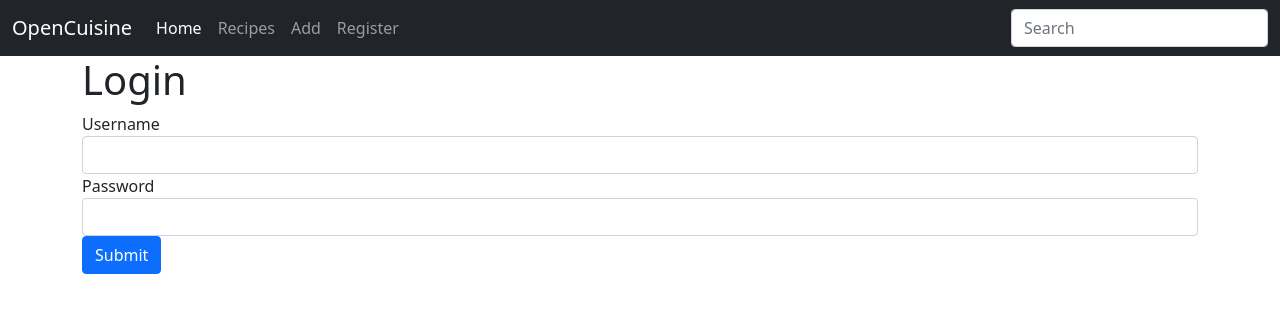
After one commit to alexmichaelkeith/OpenCuisine, a Flask app: page /login in a window 1280 px wide. The commit adds this page. Shown: the top 313 px of the page. Run offline with Flask 2, Linux system fonts and the light colour scheme; some libraries are stand-ins or nearby versions.

Commit message:
login creation

```diff
--- a/app/main.py
+++ b/app/main.py
@@ -2,9 +2,7 @@ from flask import Flask, render_template, flash, redirect, url_for, session, log
 from flask_mysqldb import MySQL
 from wtforms import Form, StringField, TextAreaField, PasswordField, validators
 from passlib.hash import sha256_crypt
-import mysql.connector
 import data
-
 
 app = Flask(__name__)
 
@@ -12,11 +10,32 @@ app = Flask(__name__)
 app.config['MYSQL_HOST'] = 'localhost'
 app.config['MYSQL_USER'] = 'myuser'
 app.config['MYSQL_PASSWORD'] = 'mypass'
-app.config['MYSQL_DB'] = 'OpenCuisine'
+app.config['MYSQL_DB'] = 'opencuisine'
 app.config['MYSQL_CURSORCLASS'] = 'DictCursor'
 #init MYSQL
 mysql = MySQL(app)
+
+
+def GetArticles():
+
+    cur = mysql.connection.cursor()
+
+    #cur.execute("INSERT INTO users(name, email, username, password) VALUES(%s, %s, %s, %s)", (name, email, username, password))
+    cur.execute("use opencuisine")
+    cur.execute("Select * FROM sys.Tables")
+
+    # Commit to DB
+    mysql.connection.commit()
+
+    # Close connection
+    cur.close()
+
+    # Close connection
+    cur.close()
+
 Articles = data.Articles()
+
+#GetArticles()
 
 @app.route('/')
 def hello_world():
@@ -34,6 +53,32 @@ def recipes():
 def article(id):
     return render_template('article.html', id=id)
 
+class AddForm(Form):
+    name = StringField('Name', [validators.Length(min=1, max=50)])
+
+@app.route('/add', methods=['GET', 'POST'])
+def add():
+    form = RegisterForm(request.form)
+    if request.method == 'POST' and form.validate():
+         name = form.name.data
+
+         #Create Cursor
+         cur = mysql.connection.cursor()
+
+         #cur.execute("INSERT INTO users(name, email, username, password) VALUES(%s, %s, %s, %s)", (name, email, username, password))
+         cur.execute("INSERT INTO recipes(name) VALUES(%s)", (name))
+
+         # Commit to DB
+         mysql.connection.commit()
+
+         # Close connection
+         cur.close()
+
+         flash('Recipe has been added', 'success')
+         return redirect(url_for('recipes'))
+
+
+    return render_template('add.html', form=form)
 
 
 class RegisterForm(Form):
@@ -60,7 +105,7 @@ def register():
          cur = mysql.connection.cursor()
 
          #cur.execute("INSERT INTO users(name, email, username, password) VALUES(%s, %s, %s, %s)", (name, email, username, password))
-         cur.execute("INSERT INTO recipes(name) VALUES(%s)", (name))
+         cur.execute("INSERT INTO recipes(name) VALUES(%s)", [name])
 
          # Commit to DB
          mysql.connection.commit()
@@ -74,6 +119,36 @@ def register():
 
     return render_template('register.html', form=form)
 
+
+@app.route('/login', methods=['GET', 'POSR'])
+def login():
+    if request.method == 'POST':
+        # Get Form Fields
+        username = request.form['username']
+        password_candidate = request.form['password']
+
+        # Create cursor
+        cur = mysql.connection.cursor()
+
+        # Get user by username
+        result = cur.execute("Select * FROM users WHERE username = %s", [username])
+
+        if result > 0:
+            # Get stored hash
+            data = cur.fetchone()
+            password = data['password']
+
+            # Compare Passwords
+            if sha256_crypt.verify(password_candidate, password):
+                app.logger.info('PASSWORD MATCHED')
+            else:
+                app.logger.info('PASSWORD NOT MATCHED')
+        else:
+            app.logger.info('NO USER')
+    return render_template('login.html')
+
+
+
 # main driver function
 if __name__ == '__main__':
 
--- a/app/templates/includes/_navbar.html
+++ b/app/templates/includes/_navbar.html
@@ -14,6 +14,9 @@
             <a class="nav-link" href="recipes">Recipes</a>
           </li>
           <li class="nav-item">
+            <a class="nav-link" href="add">Add</a>
+          </li>
+          <li class="nav-item">
             <a class="nav-link" href="register">Register</a>
           </li>
         </ul>
--- /dev/null
+++ b/app/templates/login.html
@@ -0,0 +1,17 @@
+    {% extends 'layout.html' %}
+
+    {% block body %}
+    <h1>Login</h1>
+    {% include 'includes/_messages.html' %}
+    <form action="" method="POST">
+        <div class="form-group">
+            <label>Username</label>
+            <input type="text" name="username" class="form-control" value={{request.form.username}}>
+        </div>
+        <div class="form-group">
+            <label>Password</label>
+            <input type="password" name="password" class="form-control" value={{request.form.password}}>
+        </div>
+        <button type="submit" class="btn btn-primary">Submit</button>
+    </form>
+    {% endblock %}
--- a/docker-compose.yml
+++ b/docker-compose.yml
@@ -14,5 +14,6 @@ services:
     environment:
       MYSQL_USER: myuser
       MYSQL_PASSWORD: mypass
-      MYSQL_DATABASE: OpenCuisine
-      MYSQL_ROOT_PASSWORD: root
+      MYSQL_DATABASE: opencuisine
+    volumes:
+      - ./db:/docker-entrypoint-initdb.d/:ro
```
Also changed, not shown: app/templates/add.html (added, +11 -0 lines), db/init.sql (+12 -3 lines).
